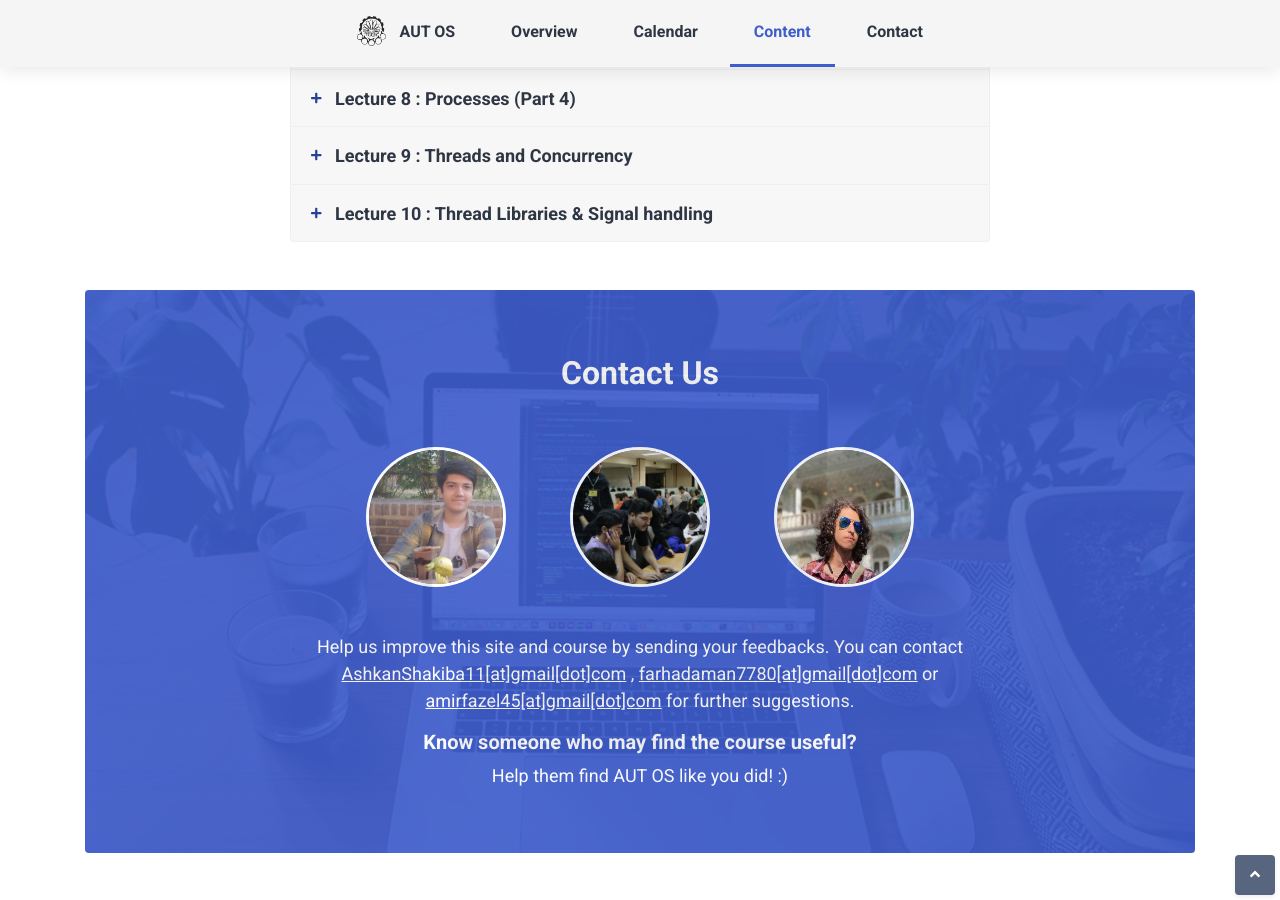
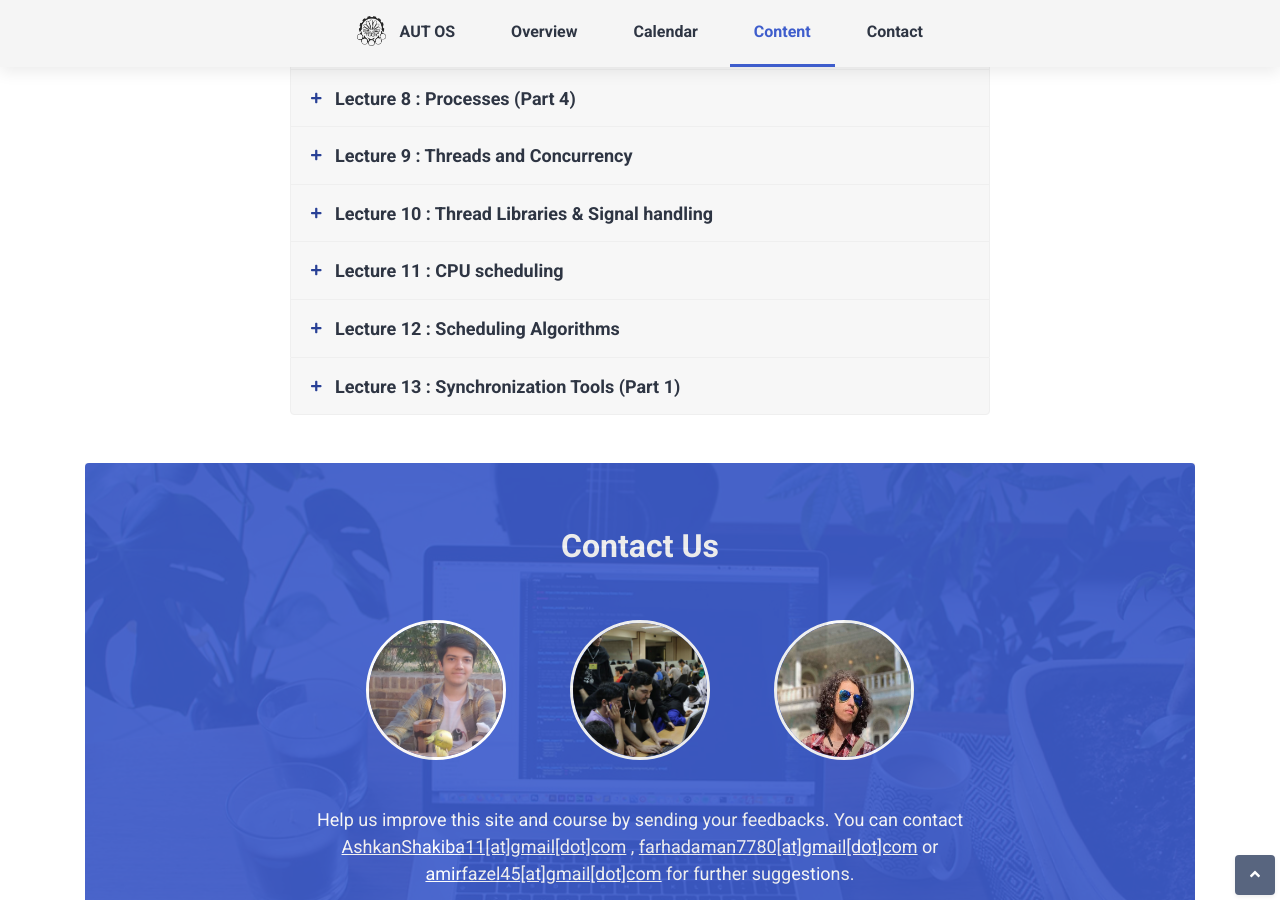
Before and after one commit to OS-CE-AUT/os-ce-aut.github.io, a Jekyll site: the page built from index.html, in a window 1280 px wide and 900 px high, scrolled down 2234 px. Built offline with Jekyll 4.4.1, drawn with Linux system fonts in a browser that asks for light colours; comment, search, counter and statistics services are not loaded.

Commit message:
feat: added new lectures

```diff
--- /dev/null
+++ b/_includes/sections/lessons/lesson_11.html
@@ -0,0 +1,11 @@
+<div class="module-sub-item p-3">
+    <div class="row justify-content-between">
+        <div class="col-9"><span class="theme-text-secondary mr-2">11.</span>
+            <a href="https://github.com/OS-CE-AUT/Documents/blob/main/lecture%2011%20-%20CPU%20scheduling.pdf" class="reference-link">
+                CPU scheduling
+            </a>
+        </div>
+        <div class="col-3 text-right extra-info"><span class="icon dripicons-download mr-2"></span>Documentation
+        </div>
+    </div>
+</div>
--- /dev/null
+++ b/_includes/sections/lessons/lesson_12.html
@@ -0,0 +1,11 @@
+<div class="module-sub-item p-3">
+    <div class="row justify-content-between">
+        <div class="col-9"><span class="theme-text-secondary mr-2">12.</span>
+            <a href="https://github.com/OS-CE-AUT/Documents/blob/main/lecture%2012%20-%20Scheduling%20Algorithms.pdf" class="reference-link">
+                Scheduling Algorithms
+            </a>
+        </div>
+        <div class="col-3 text-right extra-info"><span class="icon dripicons-download mr-2"></span>Documentation
+        </div>
+    </div>
+</div>
--- /dev/null
+++ b/_includes/sections/lessons/lesson_13.html
@@ -0,0 +1,11 @@
+<div class="module-sub-item p-3">
+    <div class="row justify-content-between">
+        <div class="col-9"><span class="theme-text-secondary mr-2">13.</span>
+            <a href="https://github.com/OS-CE-AUT/Documents/blob/main/lecture%2013%20-%20Synchronization%20Tools%20(Part%201).pdf" class="reference-link">
+                Synchronization Tools (Part 1)
+            </a>
+        </div>
+        <div class="col-3 text-right extra-info"><span class="icon dripicons-download mr-2"></span>Documentation
+        </div>
+    </div>
+</div>
```
Also changed, not shown: _data/content.yml (+15 -0 lines).
